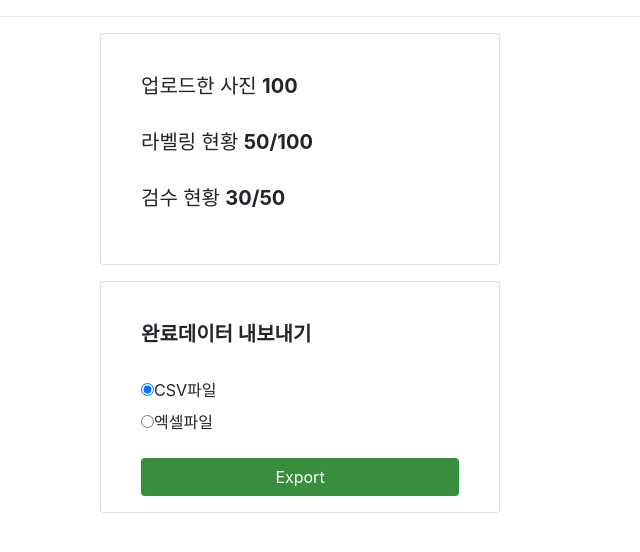
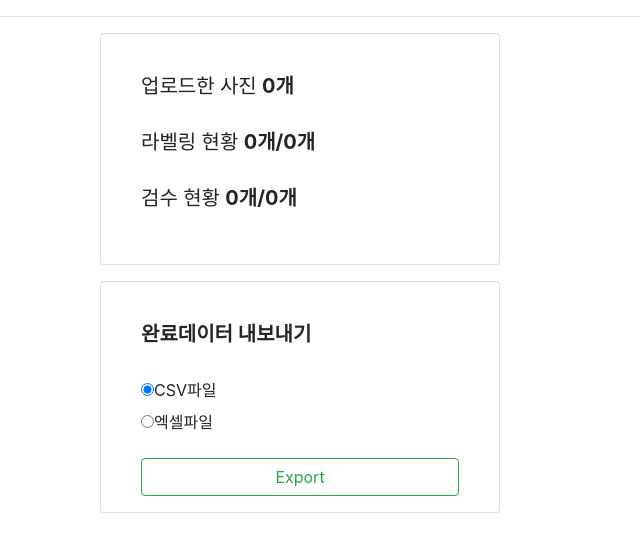
Before and after one commit to ksi2564/shoes_label, a Django app: page /exam in a window 1280 px wide. Shown: the part 74-626 px from the top of the page, without its empty margins (0-640 px from the left). Run offline with Django 4.2, Linux system fonts and the light colour scheme; data that the repository does not hold is empty; some libraries are stand-ins or nearby versions.

Commit message:
작업현황판 실제 데이터 개수로 바꿈

```diff
--- a/photo/templates/exam/exam_photo_list.html
+++ b/photo/templates/exam/exam_photo_list.html
@@ -7,18 +7,17 @@
     <div class="container">
         <div class="container">
             <div class="card" style="padding: 2.5rem; width: 25rem; height: 14.5rem;">
-                <h5>업로드한 사진 <b>100</b></h5>
+                <h5>업로드한 사진 <b>{{ image.count }}개</b></h5>
                 <br>
-                <h5>라벨링 현황 <b>50/100</b></h5>
+                <h5>라벨링 현황 <b>{{ labeled_image.count }}개/{{ image.count }}개</b></h5>
                 <br>
-                <h5>검수 현황 <b>30/50</b></h5>
+                <h5>검수 현황 <b>{{ object_list.count }}개/{{ labeled_image.count }}개</b></h5>
             </div>
             <div class="card" style="padding: 2.5rem; margin-top: 1rem;width: 25rem; height: 14.5rem;">
                 <h5><b>완료데이터 내보내기</b></h5><br>
                 <label><input id="csv" type="radio" name="export" value="csv" checked="checked">CSV파일</label>
                 <label><input id="excel" type="radio" name="export" value="excel">엑셀파일</label>
-                <a class="btn text-white" id="export" href="{% url 'photo:export_csv' %}"
-                   style="background-color:#388E3C; margin-top: 1rem;">Export</a>
+                <a class="btn btn-outline-success" id="export" href="{% url 'photo:export_csv' %}" style="margin-top: 1rem;">Export</a>
             </div>
         </div>
     </div>
--- a/photo/views.py
+++ b/photo/views.py
@@ -166,6 +166,13 @@ class ExamPhotoList(ListView):
     model = ExamPhoto
     template_name = 'exam/exam_photo_list.html'
 
+    def get_context_data(self, **kwargs):
+        context = super(ExamPhotoList, self).get_context_data(**kwargs)
+        context['image'] = Photo.objects.all()
+        context['labeled_image'] = LabeledPhoto.objects.all()
+
+        return context
+
 
 class ExamPhotoDetail(DetailView):
     model = ExamPhoto
```
